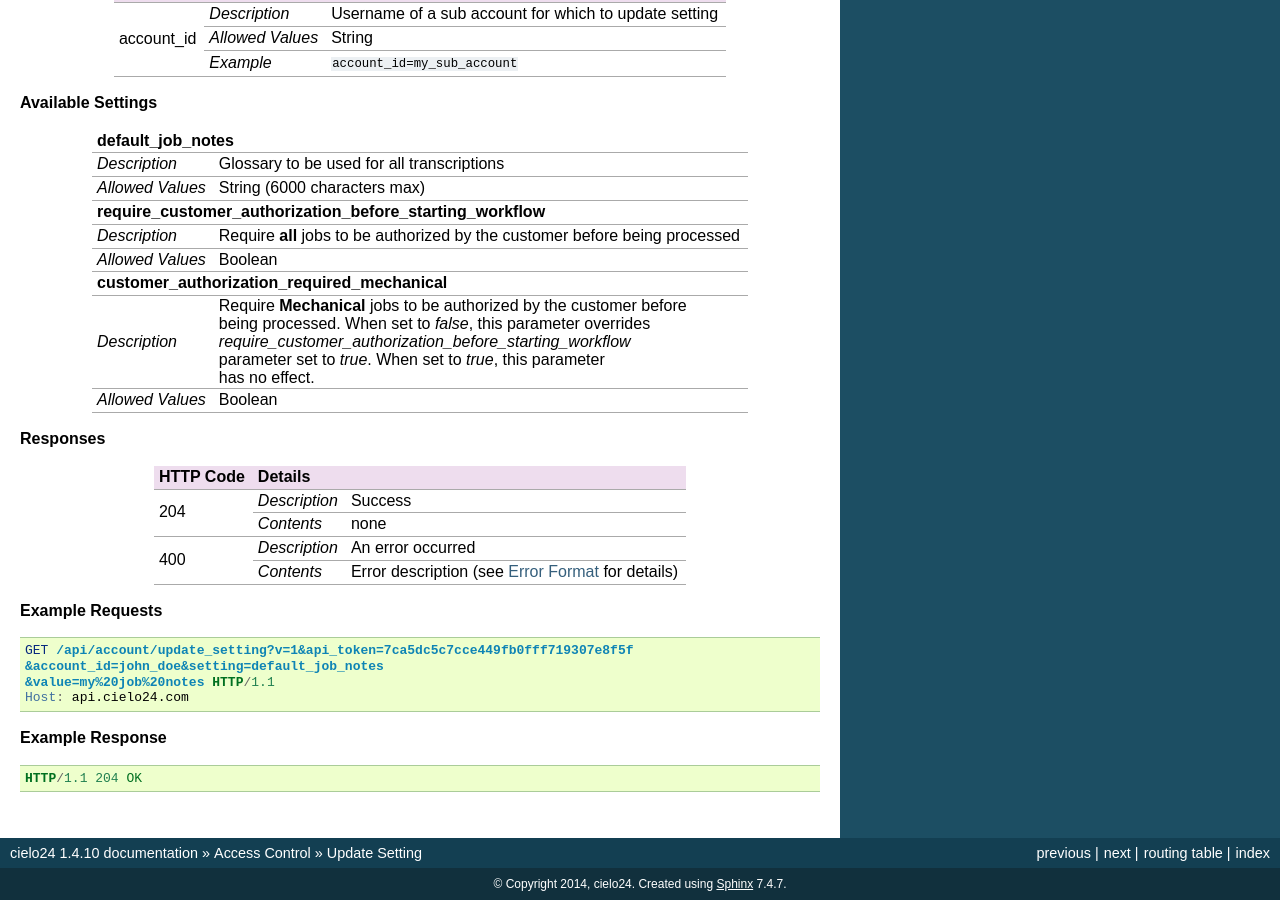
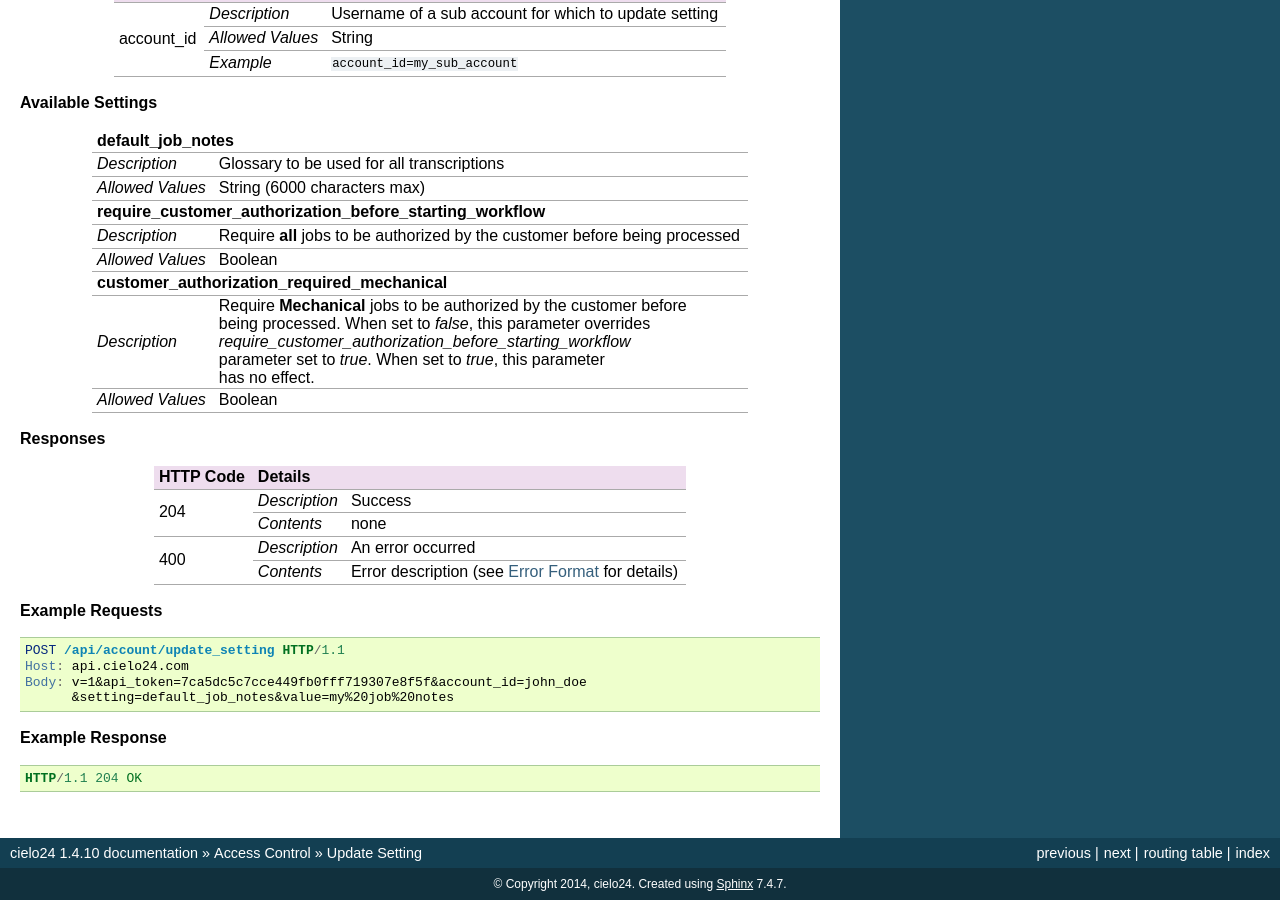
Before and after one commit to cielo24/Docs, a Sphinx documentation site: the page built from api/source/access_control/update_setting.rst, in a window 1280 px wide and 900 px high, scrolled down 629 px. Built offline with Sphinx 7.4.7, drawn with Linux system fonts in a browser that asks for light colours.

Commit message:
CLC-1261: example requests fixed

```diff
--- a/api/source/access_control/update_setting.rst
+++ b/api/source/access_control/update_setting.rst
@@ -96,10 +96,10 @@ Update a setting for a given account.
 
 .. sourcecode:: http
 
-    GET /api/account/update_setting?v=1&api_token=7ca5dc5c7cce449fb0fff719307e8f5f
-    &account_id=john_doe&setting=default_job_notes
-    &value=my%20job%20notes HTTP/1.1
+    POST /api/account/update_setting HTTP/1.1
     Host: api.cielo24.com
+    Body: v=1&api_token=7ca5dc5c7cce449fb0fff719307e8f5f&account_id=john_doe
+          &setting=default_job_notes&value=my%20job%20notes
 
 **Example Response**
 
--- a/api/source/job_control/perform_transcription.rst
+++ b/api/source/job_control/perform_transcription.rst
@@ -237,10 +237,10 @@ See :ref:`callback documentation <callbacks-label>` for details.
 
 .. sourcecode:: http
 
-    GET /api/job/perform_transcription?v=1 HTTP/1.1
+    GET /api/job/perform_transcription?v=1
     &api_token=7ca5dc5c7cce449fb0fff719307e8f5f
     &job_id=64bea283eff6475ea6596027a6ba0929
-    &transcription_fidelity=PREMIUM&priority=STANDARD
+    &transcription_fidelity=PREMIUM&priority=STANDARD HTTP/1.1
     Host: api.cielo24.com
 
 **Example Response**
```
Also changed, not shown: api/source/job_control/modify_job.rst (+4 -4 lines).
